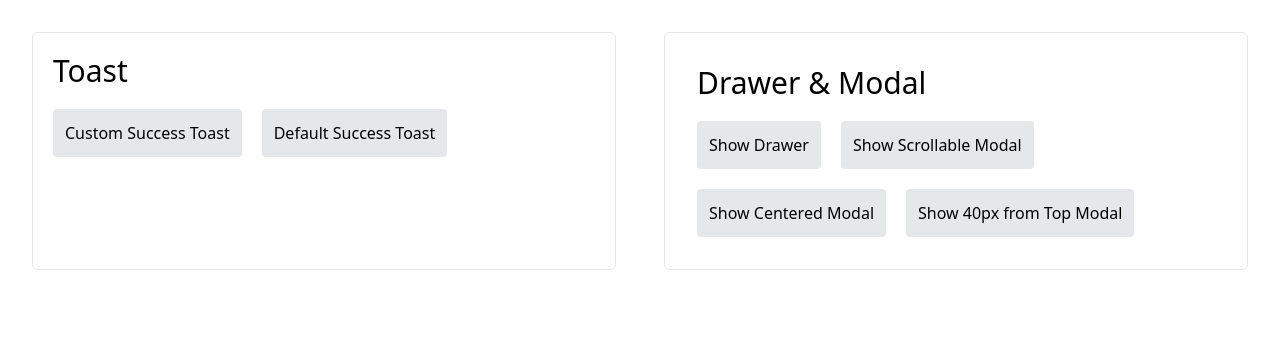
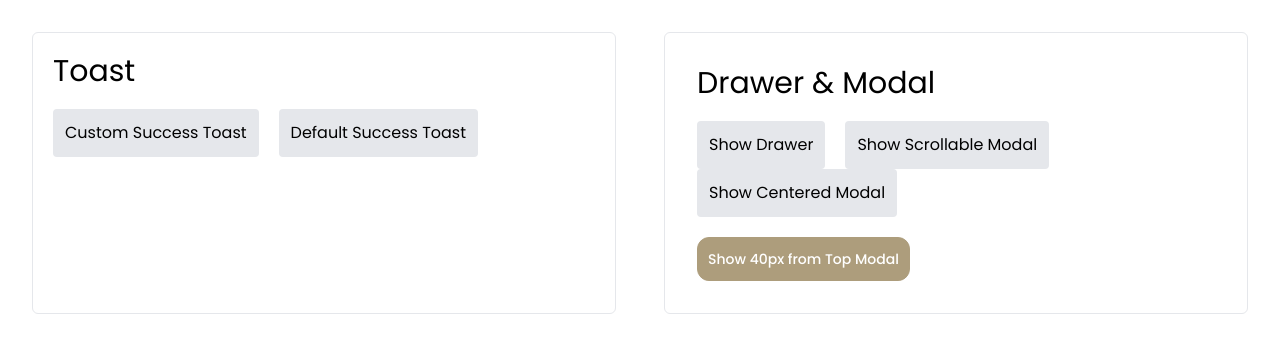
Before and after one commit to pandemuliada/nextjs-starter, a Next.js app: page / in a window 1280 px wide. Shown: the top 352 px of the page. Built offline with nearby package versions, Linux system fonts and the light colour scheme.

Commit message:
:sparkles: add button component

```diff
--- /dev/null
+++ b/components/ui/Button.js
@@ -0,0 +1,26 @@
+const Button = (props) => {
+  const {
+    children,
+    className,
+    outline = false,
+    type = "button",
+    ...rest
+  } = props;
+
+  return (
+    <button
+      type={type}
+      className={`h-[44px] w-[140px] px-[10px] py-[6px] rounded-xl flex items-center justify-center text-sm font-medium border ${className}`}
+      style={{
+        background: outline ? "transparent" : "#AD9D7C",
+        borderColor: "#AD9D7C",
+        color: outline ? "#AD9D7C" : "white",
+      }}
+      {...rest}
+    >
+      {children}
+    </button>
+  );
+};
+
+export default Button;
--- a/components/ui/Modal.js
+++ b/components/ui/Modal.js
@@ -43,7 +43,7 @@ const Modal = (props) => {
                 exit={{ opacity: 0, y: 20 }}
                 onClick={(e) => e.stopPropagation()}
                 transition={{ type: "tween", ease: "easeOut" }}
-                className={`relative h-fit rounded-[18px] border-2 border-gray-100 bg-white
+                className={`relative h-fit rounded-[18px] border-2 border-carrara bg-white
                 ${classNames({ "my-24": scrollable })}
                 ${className}`}
               >
--- a/package.json
+++ b/package.json
@@ -10,6 +10,7 @@
   },
   "dependencies": {
     "@logtail/browser": "^0.1.12",
+    "@tailwindcss/forms": "^0.5.3",
     "autoprefixer": "^10.4.7",
     "axios": "^0.27.2",
     "classnames": "^2.3.1",
--- a/pages/index.js
+++ b/pages/index.js
@@ -6,6 +6,7 @@ import Modal from "@/components/ui/Modal";
 import { useState } from "react";
 import Toast from "@/components/ui/Toast";
 import Drawer from "@/components/ui/Drawer";
+import Button from "@/components/ui/Button";
 
 export default function Home() {
   const [showDrawer, setShowDrawer] = useState(false);
@@ -87,12 +88,9 @@ export default function Home() {
             </div>
           </Modal>
 
-          <button
-            className="bg-gray-200 p-3 rounded mr-5 mt-5"
-            onClick={() => setShowModal(true)}
-          >
+          <Button onClick={() => setShowModal(true)} className="!w-fit mt-5">
             Show 40px from Top Modal
-          </button>
+          </Button>
           <Modal
             show={showModal}
             onClose={() => setShowModal(false)}
--- a/tailwind.config.js
+++ b/tailwind.config.js
@@ -1,12 +1,44 @@
+const defaultTheme = require("tailwindcss/defaultTheme");
+
 /** @type {import('tailwindcss').Config} */
 module.exports = {
+  mode: "jit",
   content: [
     "./pages/**/*.{js,ts,jsx,tsx}",
     "./components/**/*.{js,ts,jsx,tsx}",
     "./features/**/*.{js,ts,jsx,tsx}",
+    "./layouts/**/*.{js,ts,jsx,tsx}",
   ],
   theme: {
-    extend: {},
+    extend: {
+      fontFamily: {
+        sans: ["Poppins", ...defaultTheme.fontFamily.sans],
+        poppins: ["Poppins", "sans-serif"],
+      },
+      colors: {
+        // Octopus
+        primary: "#44B598", // Keppel (https://chir.ag/projects/name-that-color/#44B598)
+        "mountain-meadow": "#16C098",
+        "cod-gray": "#151515",
+        woodsmoke: "#0C0C0D",
+        bombay: "#B5B7C0",
+        alabaster: "#F8F8F8",
+        scorpion: "#606060",
+        carrara: "#EFEEEB",
+        pampas: "#F5F4EF",
+        shark: "#292D32",
+        "sorrell-brown": "#CDBA95",
+        sandrift: "#AD9D7C",
+        "indian-khaki": "#BBAB8B",
+        "old-lace": "#FDF0E1",
+        // Other colors
+      },
+    },
   },
-  plugins: [],
+  plugins: [
+    require("@tailwindcss/forms")({
+      strategy: "class",
+    }),
+    // Other plugins
+  ],
 };
```
Also changed, not shown: 1 other file (tests, documents, lock files or other folders).
